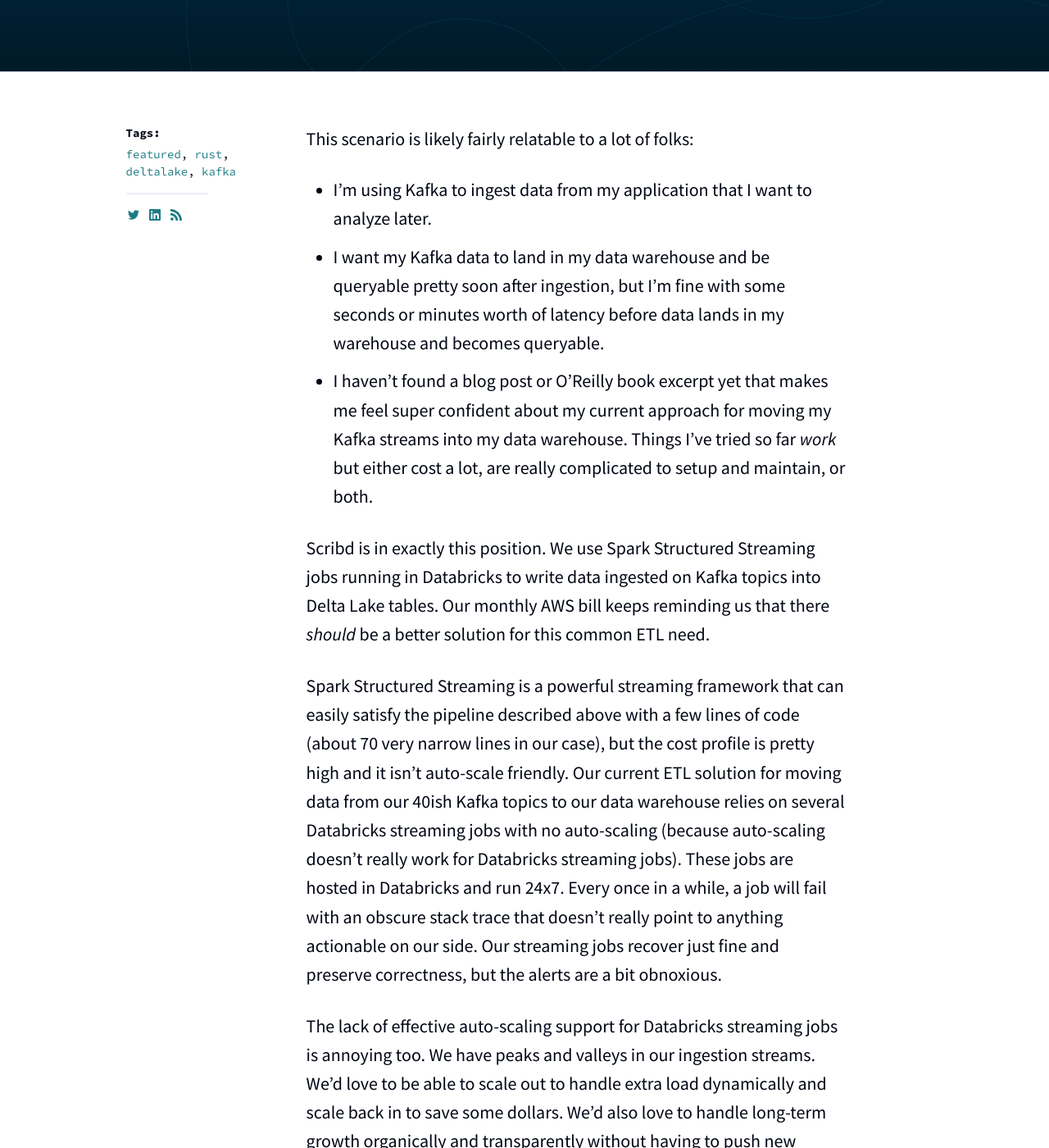
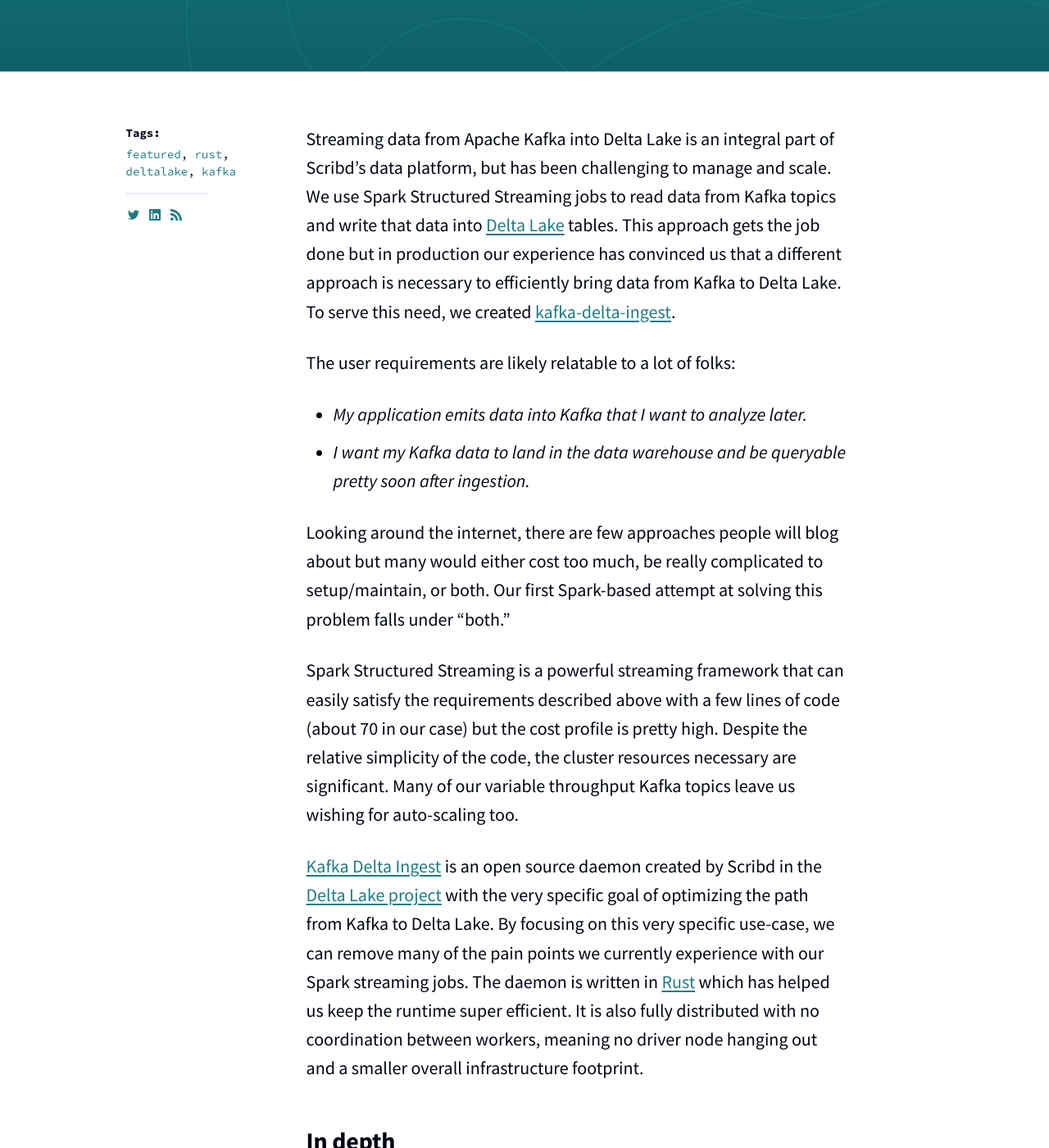
Before and after one commit to scribd/scribd.github.io, a Jekyll site: the page built from _posts/2021-05-19-kafka-delta-ingest.md, in a window 1280 px wide and 1400 px high, scrolled down 316 px. Shown: the whole window at 82% size. Built offline with Jekyll 4.4.1, drawn with Linux system fonts in a browser that asks for light colours; some of the changed text lies outside the part shown.

Commit message:
Refactor @xianwill's post a bit with some copy edits and tightening.
I removed some of the more casual tone but tried to keep @xianwill shining
through. Also put a little bit easier of an onramp into the topic at the front
:smiling_imp:

````diff
--- a/_posts/2021-05-19-kafka-delta-ingest.md
+++ b/_posts/2021-05-19-kafka-delta-ingest.md
@@ -1,34 +1,61 @@
 ---
 layout: post
-title: "Enter kafka-delta-ingest"
+title: "Kafka to Delta Lake, as fast as possible"
 tags:
 - featured
 - rust
 - deltalake
 - kafka
 author: christianw
+team: Core Platform
 ---
 
-This scenario is likely fairly relatable to a lot of folks:
+Streaming data from Apache Kafka into Delta Lake is an integral part of
+Scribd's data platform, but has been challenging to manage and
+scale. We use Spark Structured Streaming jobs to read data from
+Kafka topics and write that data into [Delta Lake](https://delta.io) tables. This approach gets the job
+done but in production our experience has convinced us that a different
+approach is necessary to efficiently bring data from Kafka to Delta Lake. To
+serve this need, we created
+[kafka-delta-ingest](https://github.com/delta-io/kafka-delta-ingest).
 
-* I'm using Kafka to ingest data from my application that I want to analyze later.
-* I want my Kafka data to land in my data warehouse and be queryable pretty soon after ingestion, but I'm fine with some seconds or minutes worth of latency before data lands in my warehouse and becomes queryable.
-* I haven't found a blog post or O'Reilly book excerpt yet that makes me feel super confident about my current approach for moving my Kafka streams into my data warehouse. Things I've tried so far _work_ but either cost a lot, are really complicated to setup and maintain, or both.
+The user requirements are likely relatable to a lot of folks:
 
+* _My application emits data into Kafka that I want to analyze later._
+* _I want my Kafka data to land in the data warehouse and be queryable pretty soon after ingestion._
 
-Scribd is in exactly this position. We use Spark Structured Streaming jobs running in Databricks to write data ingested on Kafka topics into Delta Lake tables. Our monthly AWS bill keeps reminding us that there _should_ be a better solution for this common ETL need.
+Looking around the internet, there are few approaches people will blog about
+but many would either cost too much, be really complicated to setup/maintain,
+or both. Our first Spark-based attempt at solving this problem falls under
+"both."
 
-Spark Structured Streaming is a powerful streaming framework that can easily satisfy the pipeline described above with a few lines of code (about 70 very narrow lines in our case), but the cost profile is pretty high and it isn't auto-scale friendly. Our current ETL solution for moving data from our 40ish Kafka topics to our data warehouse relies on several Databricks streaming jobs with no auto-scaling (because auto-scaling doesn't really work for Databricks streaming jobs). These jobs are hosted in Databricks and run 24x7. Every once in a while, a job will fail with an obscure stack trace that doesn't really point to anything actionable on our side. Our streaming jobs recover just fine and preserve correctness, but the alerts are a bit obnoxious.
+Spark Structured Streaming is a powerful streaming framework that can easily
+satisfy the requirements described above with a few lines of code (about 70 in
+our case) but the cost profile is pretty high. Despite the relative simplicity
+of the code, the cluster resources necessary are significant.  Many of our
+variable throughput Kafka topics leave us wishing for auto-scaling too.
 
-The lack of effective auto-scaling support for Databricks streaming jobs is annoying too. We have peaks and valleys in our ingestion streams. We'd love to be able to scale out to handle extra load dynamically and scale back in to save some dollars. We'd also love to handle long-term growth organically and transparently without having to push new configuration.
+[Kafka Delta Ingest](https://github.com/delta-io/kafka-delta-ingest) is an open
+source daemon created by Scribd in the [Delta Lake project](https://delta.io)
+with the very specific goal of optimizing the path from Kafka to Delta Lake. By
+focusing on this very specific use-case, we can remove many of the pain points
+we currently experience with our Spark streaming jobs. The daemon is written in
+[Rust](https://rust-lang.org) which has helped us keep the runtime super
+efficient. It is also fully distributed with no coordination between workers,
+meaning no driver node hanging out and a smaller overall infrastructure
+footprint.
 
-Kafka Delta Ingest is an open source application developed at Scribd with the very specific goal of optimizing for this use case and removing the pain points we currently experience with our Databricks streaming jobs. Its written in Rust so the runtime is super efficient. Its fully distributed with no coordination between workers (no driver node hanging out). And it _only_ supports a very specific use case, so errors are clear and actionable.
+## In depth
 
-The cost profile for a set of ECS services running Kafka Delta Ingest tasks to handle the ETL for our topics is much lower than the Databricks streaming job solution. Kafka Delta Ingest does not have nearly the same flexibility that a Spark Structured Streaming application would provide, but _we don't care_. Without Kafka Delta Streams, we use the same jar to handle all of our topics with Databricks and pass in different parameters for each stream anyway. We use the tiniest little slice of the Spark Structured Streaming API to get this job done today. This is a big reason we had high confidence that we could build a replacement in Rust. Basically we're trading a sledge hammer for a custom pin hammer to knock our tiny nails in.
-
-## Some Deets
-
-There is bit of an impedance mismatch between Kafka streams and data warehouse file structure. [Parquet is a columnar format](https://parquet.apache.org/documentation/latest/), and each Parquet file (in fact each row group within a file) in a Delta Lake table should include a lot of rows to enable queries to leverage all the neat optimization features of parquet and run as fast as possible. Messages consumed from a Kafka topic come in one at a time though. To bridge this mismatch, Kafka Delta Ingest spends most of its time buffering messages in memory. It checks a few process arguments to make the largest possible parquet files. Those arguments are:
+There is bit of an impedance mismatch between Kafka streams and data warehouse
+file structure. [Parquet is a columnar
+format](https://parquet.apache.org/documentation/latest/), and each Parquet
+file (in fact each row group within a file) in a Delta Lake table should
+include a lot of rows to enable queries to leverage all the neat optimization
+features of parquet and run as fast as possible. Messages consumed from a Kafka
+topic come in one at a time though. To bridge this mismatch, Kafka Delta Ingest
+spends most of its time buffering messages in memory. It checks a few process
+arguments to make the largest possible parquet files. Those arguments are:
 
 * allowed_latency - the latency allowed between each Delta write
 * max_messages_per_batch - the maximum number of messages/records to include in each Parquet row group within a file
@@ -53,21 +80,30 @@
 
 * JSON formatted messages
 * Buffer flush triggers that thread the needle between query performance and persistence latency
-* Very basic message transformations to limit the message schema contraints we push up to our producer applications
+* Very basic message transformations to limit the message schema constraints we push up to our producer applications
 
 ### Example
 
-Let's say we have an application that writes messages onto a Kafka topic called `web_requests` every time it handles an HTTP request. The message schema written by the producer application includes fields like `status` (i.e. 200, 302, 400, 404, 500), `method` (i.e. "GET", "POST", "PUT") , `url` (the specific URL requested - i.e. /documents/9 or /books/42) and `meta.producer.timestamp` which is an ISO-8601 timestamp representing the date and time the producer wrote the message. Our Delta Lake table is partitioned by a field called `date` which has a `yyyy-MM-dd` format. We choose not to force our producer application to provide this field explicitly. Instead, we will configure our Kafka Delta Ingest stream to perform a transformation of the `meta.producer.timestamp` field that the producer already intends to send.
+Let's say we have an application that writes messages onto a Kafka topic called
+`web_requests` every time it handles an HTTP request. The message schema
+written by the producer application includes fields such as:
+
+* `status`: 200, 404, 500, 302, etc.
+* `method`: `GET`, `POST`, etc.
+* `url`: Requested URL, e.g. `/documents/42`, etc.
+* `meta.producer.timestamp`: an ISO-8601 timestamp representing the time the producer wrote the message.
+
+Many of our tables are partitioned partitioned by a field called `date` which
+has a `yyyy-MM-dd` format. We choose not to force our producer application to
+provide this field explicitly. Instead, we will configure our Kafka Delta
+Ingest stream to perform a transformation of the `meta.producer.timestamp`
+field that the producer already intends to send.
 
 To accomplish this with Kafka Delta Ingest, using the "web_requests" stream as an example, we would:
 
-* Create the "web_requests" topic
-* Create the schema for our Delta Lake table ("kafka_delta_ingest.web_requests")
-* Launch one or more kafka-delta-ingest workers to handle the topic-to-table ETL
-
-The Delta table `CREATE` looks roughly like:
-
-```
+1. Create the "web_requests" topic
+1. Create the schema for our Delta Lake table:
+    ```
 CREATE TABLE `kafka_delta_ingest`.`web_requests` (
 	`meta` STRUCT<
 		`kafka`: STRUCT<`offset`: BIGINT, `topic`: STRING, `partition`: INT>,
@@ -83,11 +119,12 @@
 LOCATION 's3://path_to_web_requests_delta_table'
 ```
 
-The Delta Lake schema we create includes more fields than the producer actually sends. Fields not written by the producer include the `meta.kafka` struct and the `date` field.
+    The Delta Lake schema we create includes more fields than the producer
+    actually sends. Fields not written by the producer include the `meta.kafka`
+    struct and the `date` field.
 
-Launching a Kafka Delta Ingest worker to get this job done looks like:
-
-```
+3. Launch one or more kafka-delta-ingest workers to handle the topic-to-table pipeline:
+    ```
 kafka-delta-ingest ingest web_requests s3://path_to_web_requests_delta_table \
   -l 60 \
   -K "auto.offset.reset=earliest" \
@@ -97,36 +134,27 @@
       'meta.kafka.topic: kafka.topic'
 ```
 
-To break down the parameters:
+The parameters passed to the daemon configure the allowed latency, some primitive data augmentation, the source topic, and the destination Delta table. For more detailed documentation, consult the [readme](https://github.com/delta-io/kafka-delta-ingest#readme).
 
-* `ingest` is the primary subcommand of kafka-delta-ingest. Basically, this means launch a process to read from a topic and write to a Delta table.
-* The two unnamed parameters that immediately follow `ingest` are the topic name and the table name. So in the example, we are saying read from the "web_requests" topic, and write to the Delta table at "s3://path_to_web_requests_delta_table".
-* `-l` is the `--allowed_latency` parameter. We are saying, buffer 60 seconds worth of messages before writing a file.
-* `-K` is a multi-value argument passed through to [librdkafka](https://github.com/edenhill/librdkafka/blob/master/CONFIGURATION.md) configuration. In the example, we are configuring our consumer to start from the earliest offsets available in Kafka by default (Kafka Delta Ingest has internal logic to figure out where it left off on previous runs and will seek the consumer manually except on the first run).
-* `-t` (aka `--transform`) is a multi-value argument where we can setup all of the message transformations that must be applied to a message _before_ it becomes a Delta record. This is how we add those extra fields we want in our Delta table that are not provided by the producer. Kafka Delta Ingest supports two types of transform parameters. One type applies a JMESPath expression to an existing field in the message, and another type to pull in "well known" metadata fields available in the message processing context (This only supports Kafka message metadata fields like partition, offset, topic and timestamp at the moment).
+Internally, Kafka Delta Ingest relies on Kafka consumer groups to coordinate
+partition assignment across many workers handling the same topic. If we
+want to scale out the number of workers handling "web_requests" we can just
+launch more ECS tasks with the same configuration and respond to Kafka's
+rebalance events.
 
-Kafka Delta Ingest relies on Kafka consumer groups to coordinate partition assignment across many workers handling the same topic. So, if we want to scale out the number of workers handling "web_requests" we can just launch more ECS tasks with the same configuration and respond to Kafka's rebalance events.
-
-Our deployment ends up looking like:
+The deployment ends up looking like:
 
 ![Kafka Delta Ingest Deployment](/post-images/2021-05-kafka-delta-ingest/kafka-delta-ingest-deployment.png)
 
-So we have one Kafka Delta Ingest ECS service per topic-to-table ETL workload. Each service runs 24x7. We expect high volume topics to require more worker nodes and scale out and in occassionally, and low volume topics to require a single worker (more on that later).
-
-### Contributions
-
-Contributions to Kafka Delta Ingest are very welcome and encouraged. Our core team has been focused on supporting our internal use case so far, but we would love to see Kafka Delta Ingest grow into a more well rounded solution. We have not been using the [GitHub issue list](https://github.com/delta-io/kafka-delta-ingest/issues) for managing work just yet since we are mostly managing work internally until we have our primary workloads fully covered, but we will be paying much more attention to this channel in the very near future.
-
-One especially interesting area for contribution is related to data format. A lot of folks are using Avro and Protobuf instead of JSON these days. We still happen to use JSON on all of our ingestion streams at the moment, but I'd love to see Avro and Protobuf support in Kafka Delta Ingest. I believe we will see usage of one or both of these formats popping up internally at Scribd in the near future, so an enhancement to abstract over Kafka message data format would likely benefit the community in the near term and eventually Scribd as well.
-
-Another big win contribution would be a subcommand intended to run periodically rather than continuously (24x7). I suspect a lot of folks are familiar with a scenario where Kafka is used as a buffer between data warehouse writes that occur periodically throughout the day. We have several low-volume topics that are not a good fit for 24x7 streaming because they only produce a one or two messages per second. Having a 24x7 process buffer these topics in memory would be very awkward. It would make a lot more sense to let these buffer in Kafka and launch a periodic cron-style job to do the ETL a few times a day. This is similar to the "Trigger Once" capability in [Spark Structured Streaming](https://databricks.com/blog/2017/05/22/running-streaming-jobs-day-10x-cost-savings.html).
-
-Another vector for contribution is [delta-rs](https://github.com/delta-io/delta-rs). Delta-rs is another scribd sponsored open source project and is a key dependency of kafka-delta-ingest. Any write-oriented improvement accepted in delta-rs is very likely to benefit kafka-delta-ingest.
+We have one Kafka Delta Ingest ECS service per topic-to-table ETL workload. Each service runs 24x7. We expect high volume topics to require more worker nodes and scale out and in occassionally, and low volume topics to require a single worker (more on that later).
 
 
-### Summary
+### 💙
 
-My favorite thing about Kafka Delta Ingest is its very narrow scope to optimize and replace a _very_ common use case that you _could_ support with Spark Structured Streaming and Databricks, but much less efficiently. Basically, I love that we are creating a very specific tool for a very common need.
+My favorite thing about Kafka Delta Ingest is its very narrow scope to optimize
+and replace a _very_ common use case that you _could_ support with Spark
+Structured Streaming, but much less efficiently. Basically, I love that we are
+creating a very specific tool for a very common need.
 
 Compare/contrast of Kafka Delta Ingest vs Spark Structured Streaming:
 
@@ -136,3 +164,32 @@
 * Unlike Spark Structured Streaming, Kafka Delta Ingest *DOES NOT* provide any facility for joining streams or computing aggregates.
 * Kafka Delta Ingest is an application that makes strong assumptions about the source and sink and is only configurable via command line arguments, whereas Spark Structured Streaming is a library that you must write and compile code against to yield a jar that can then be hosted as a job.
 * Kafka Delta Ingest is fully distributed and master-less - there is no "driver" node. Nodes can be spun up on a platform like ECS with little thought to coordination or special platform dependencies.  A Spark Structured Streaming job must be launched on a platform like Databricks or EMR capable of running a Spark cluster.
+
+## Get Involved!
+
+Contributions to Kafka Delta Ingest are very welcome and encouraged. Our core team has been focused on supporting our internal use case so far, but we would love to see Kafka Delta Ingest grow into a more well rounded solution. We have not been using the [GitHub issue list](https://github.com/delta-io/kafka-delta-ingest/issues) for managing work just yet since we are mostly managing work internally until we have our primary workloads fully covered, but we will be paying much more attention to this channel in the very near future.
+
+One especially interesting area for contribution is related to data format. A
+lot of folks are using Avro and Protobuf instead of JSON these days. We use
+JSON on all of our ingestion streams at the moment, but I'd love to see Avro
+and Protobuf support in Kafka Delta Ingest.
+
+Another big contribution would be support for running periodically
+rather than continuously (24x7). I suspect a lot of folks have situations
+where Kafka is used as a buffer between data warehouse writes that
+occur periodically throughout the day. We have several low-volume topics that
+are not a good fit for 24x7 streaming because they only produce a one or two
+messages per second. Having a 24x7 process buffer these topics in memory would
+be very awkward. It would make a lot more sense to let these buffer in Kafka
+and launch a periodic cron-style job to do the ETL a few times a day. This is
+similar to the "Trigger Once" capability in [Spark Structured
+Streaming](https://databricks.com/blog/2017/05/22/running-streaming-jobs-day-10x-cost-savings.html).
+
+Another vector for contribution is
+[delta-rs](https://github.com/delta-io/delta-rs). Delta-rs is another Scribd
+sponsored open source project and is a key dependency of kafka-delta-ingest.
+Any write-oriented improvement accepted in delta-rs is Clikely to benefit
+kafka-delta-ingest.
+
+
+Kafka Delta Ingest has a bridge future ahead and I hope you'll join us!
````
